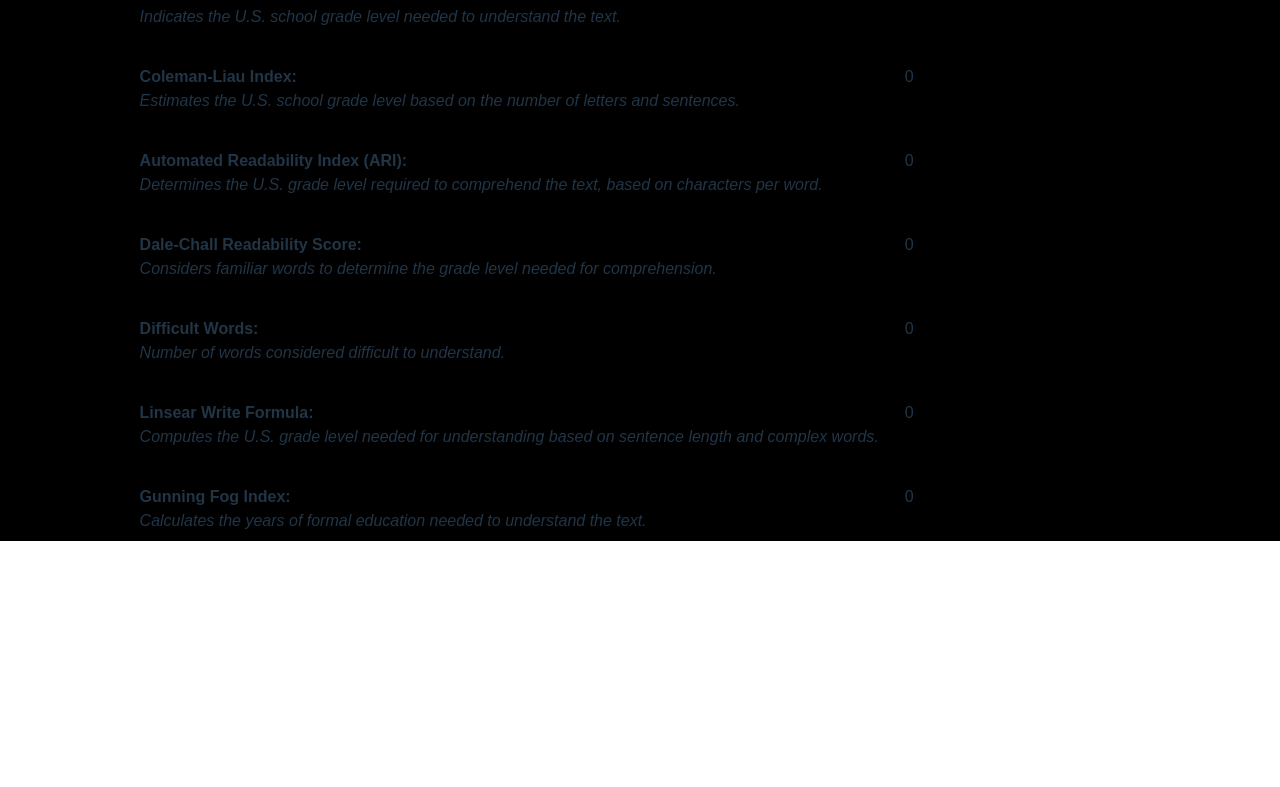
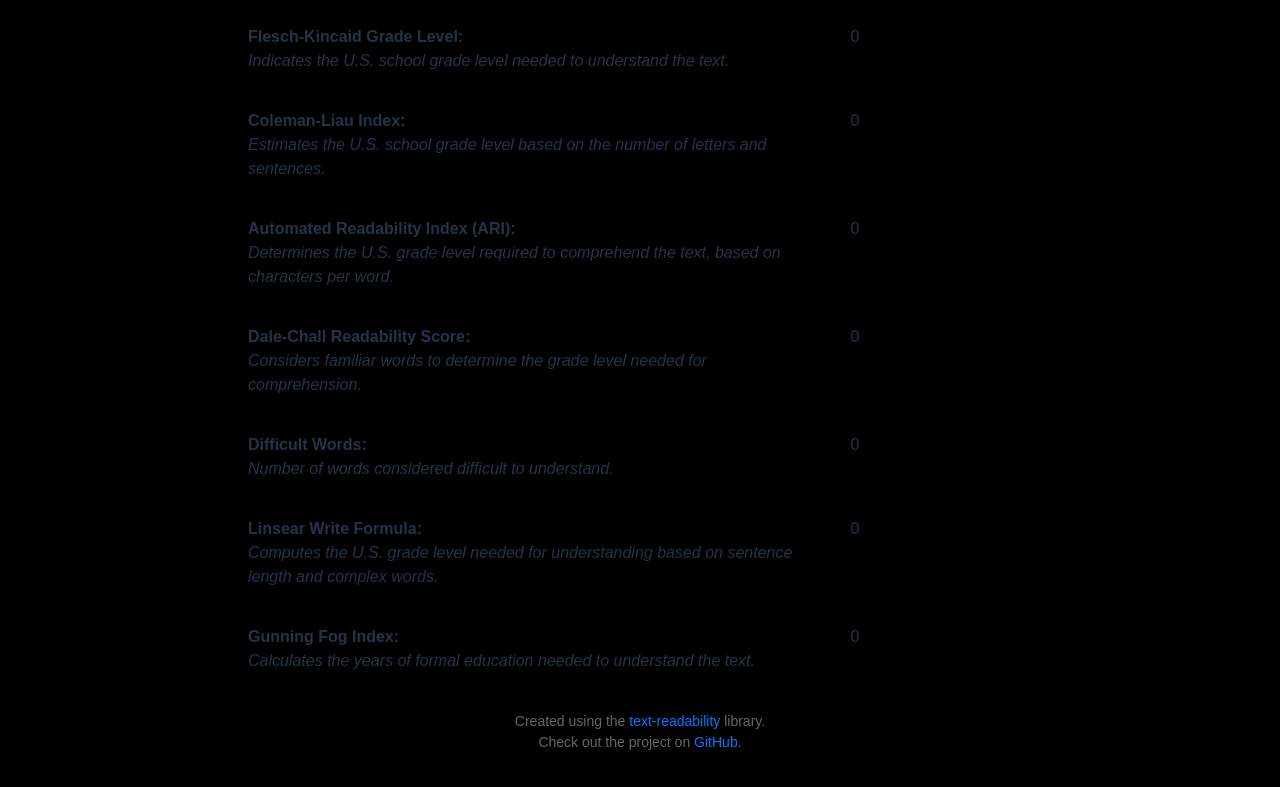
Before and after one commit to johnfking/TextTamer, a React (Vite) app: page / in a window 1280 px wide. Shown: the part 638-1425 px from the top of the page. Before the commit the page ends 1179 px from the top, so only its background shows below. Built offline with nearby package versions, Linux system fonts and the light colour scheme.

Commit message:
feat: adds bylines

```diff
--- a/index.html
+++ b/index.html
@@ -1,10 +1,13 @@
 <!doctype html>
 <html lang="en">
   <head>
-    <meta charset="UTF-8" />
-    <link rel="icon" type="image/svg+xml" href="/vite.svg" />
-    <meta name="viewport" content="width=device-width, initial-scale=1.0" />
-    <title>TextTamer</title>
+   <meta charset="UTF-8">
+   <meta name="viewport" content="width=device-width, initial-scale=1.0">
+   <meta name="description" content="TextTamer - Analyze the readability and complexity of your text with scores like Flesch Reading Ease, Flesch-Kincaid Grade Level, and more.">
+   <meta name="keywords" content="text readability, readability analysis, Flesch Reading Ease, Flesch-Kincaid Grade Level, Coleman-Liau Index, Automated Readability Index, Dale-Chall Readability Score, Gunning Fog Index">
+   <meta name="author" content="John King">
+   <title>TextTamer - Readability Analysis Tool</title>
+   <link rel="stylesheet" href="./App.css">
   </head>
   <body>
     <div id="root"></div>
--- a/src/App.css
+++ b/src/App.css
@@ -11,7 +11,7 @@ body {
  .container {
    width: 100%;
    max-width: 800px;
-   background-color: #ffffff;
+   background-color: #000000;
    box-shadow: 0 4px 8px rgba(0, 0, 0, 0.1);
    padding: 20px;
    border-radius: 8px;
@@ -77,3 +77,19 @@ body {
  .result-grid div {
    padding: 8px;
  }
+
+ .byline {
+   margin-top: 30px;
+   font-family: Arial, sans-serif;
+   font-size: 14px;
+   color: #666;
+ }
+
+ .byline a {
+   color: #007BFF;
+   text-decoration: none;
+ }
+
+ .byline a:hover {
+   text-decoration: underline;
+ }
--- a/src/App.tsx
+++ b/src/App.tsx
@@ -54,6 +54,7 @@ function App() {
          <br />
          <button onClick={calculateReadability}>Calculate Results</button>
          {readingEase !== null && gradeLevel !== null && (
+            <div className="container">
                <div className="results">
                   <h3>Analysis</h3>
                   <div className="result-grid">
@@ -104,6 +105,13 @@ function App() {
                      <div>{gunningFog}</div>
                   </div>
                </div>
+               <div className="byline">
+                  <p>
+                     Created using the <a href="https://www.npmjs.com/package/text-readability" target="_blank" rel="noopener noreferrer">text-readability</a> library.<br />
+                     Check out the project on <a href="https://github.com/johnfking/texttamer" target="_blank" rel="noopener noreferrer">GitHub</a>.
+                  </p>
+               </div>
+            </div>
          )}
       </>
    );
```
Lines whose indentation alone changed are shown as unchanged.
